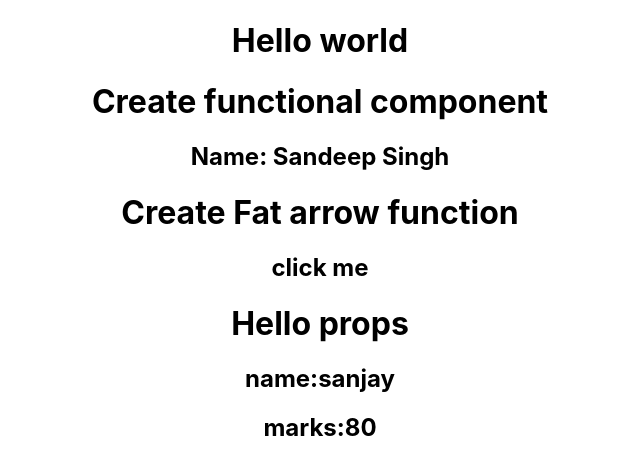
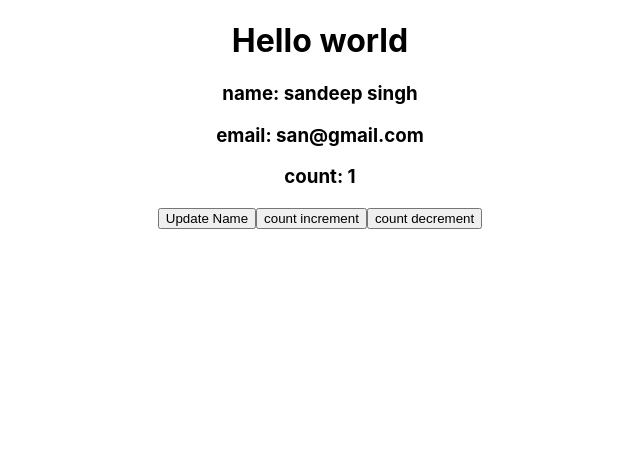
Before and after one commit to sandeepsingh75/react-concepts, a React (Create React App) app: page / in a window 1280 px wide. Shown: the top 474 px of the page, without its empty margins (320-960 px from the left). Built offline with nearby package versions, Linux system fonts and the light colour scheme.

Commit message:
add , subtract operation

```diff
--- a/src/App.js
+++ b/src/App.js
@@ -1,7 +1,6 @@
 import './App.css';
 import Home from './components/Home.js';
-import Profile from './components/Profile.js';
-import Profile1 from './components/profile1.js';
+
 
 
 function App() {
@@ -9,8 +8,7 @@ function App() {
     <div className="App">
       <h1> Hello world</h1>
       <Home name="Sandeep Singh" />
-      <Profile />
-      <Profile1 name="sanjay" mark="80" />
+
     </div>
   );
 }
--- a/src/components/Home.js
+++ b/src/components/Home.js
@@ -1,10 +1,42 @@
-function Home(props){
-    return(
-        <>
+import React from 'react';
 
-        <h1> Create functional component</h1>
-        <h2> Name: {props.name}</h2>
-        </>
-    )
+class Home extends React.Component{
+    constructor(){
+        super();
+        this.state={
+            name:'sandeep singh',
+            email:'san@gmail.com',
+            count:1
+        }
+    }
+    updatestate()
+    {
+        this.setState({
+            name:'sanjay'
+        })
+    }
+    add(){
+        this.setState({
+            count: this.state.count+1,
+        })
+    }
+    sub(){
+        this.setState({
+            count: this.state.count-1,
+        })
+    }
+    render(){
+        return(
+            <div>
+                <h3> name: {this.state.name} </h3>
+                <h3> email: {this.state.email} </h3>
+                <h3> count: {this.state.count} </h3>
+                <button onClick={()=>this.updatestate()}> Update Name</button>
+                <button onClick={()=> this.add()} > count increment </button>
+                <button onClick={()=> this.sub()} > count decrement </button>
+            </div>
+        )
+    }
 }
+
 export default Home;
--- a/src/components/Profile.js
+++ /dev/null
@@ -1,13 +0,0 @@
-const Profile =()=>{
-    const red=()=>{
-        alert("click me text clicked")
-    }
-    return(
-        <>
-        <h1>Create Fat arrow function</h1>
-        <h2 onClick={red}> click me </h2>
-        </>
-    )
-}
-
-export default Profile;
--- a/src/components/profile1.js
+++ /dev/null
@@ -1,15 +0,0 @@
-import React from "react";
-
-export default class Profile1 extends React.Component
-{
-    render()
-    {
-        return(
-            <div>
-                <h1> Hello props </h1>
-                <h2> name:{this.props.name} </h2>
-                <h2> marks:{this.props.mark} </h2>
-            </div>
-        )
-    }
-}
```
